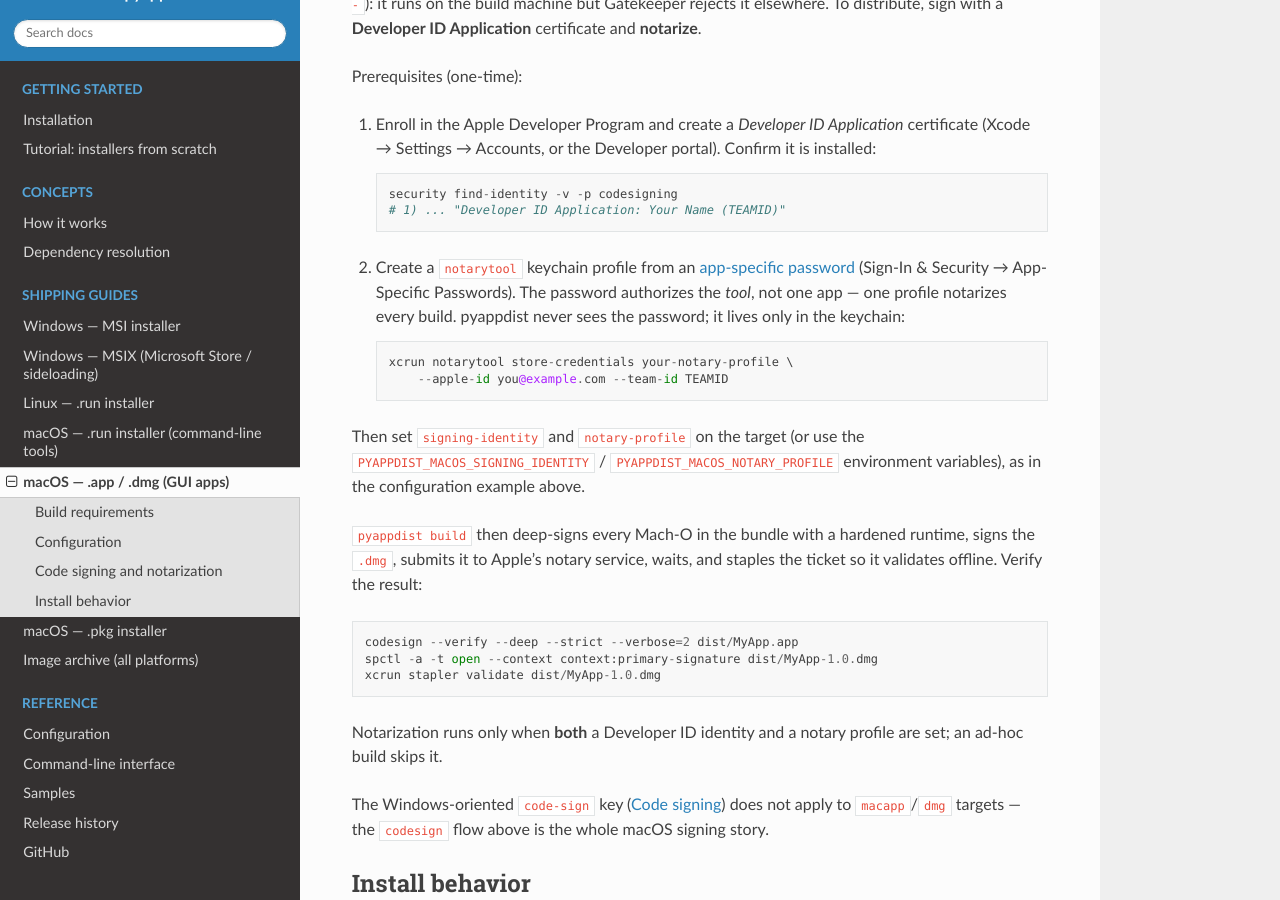
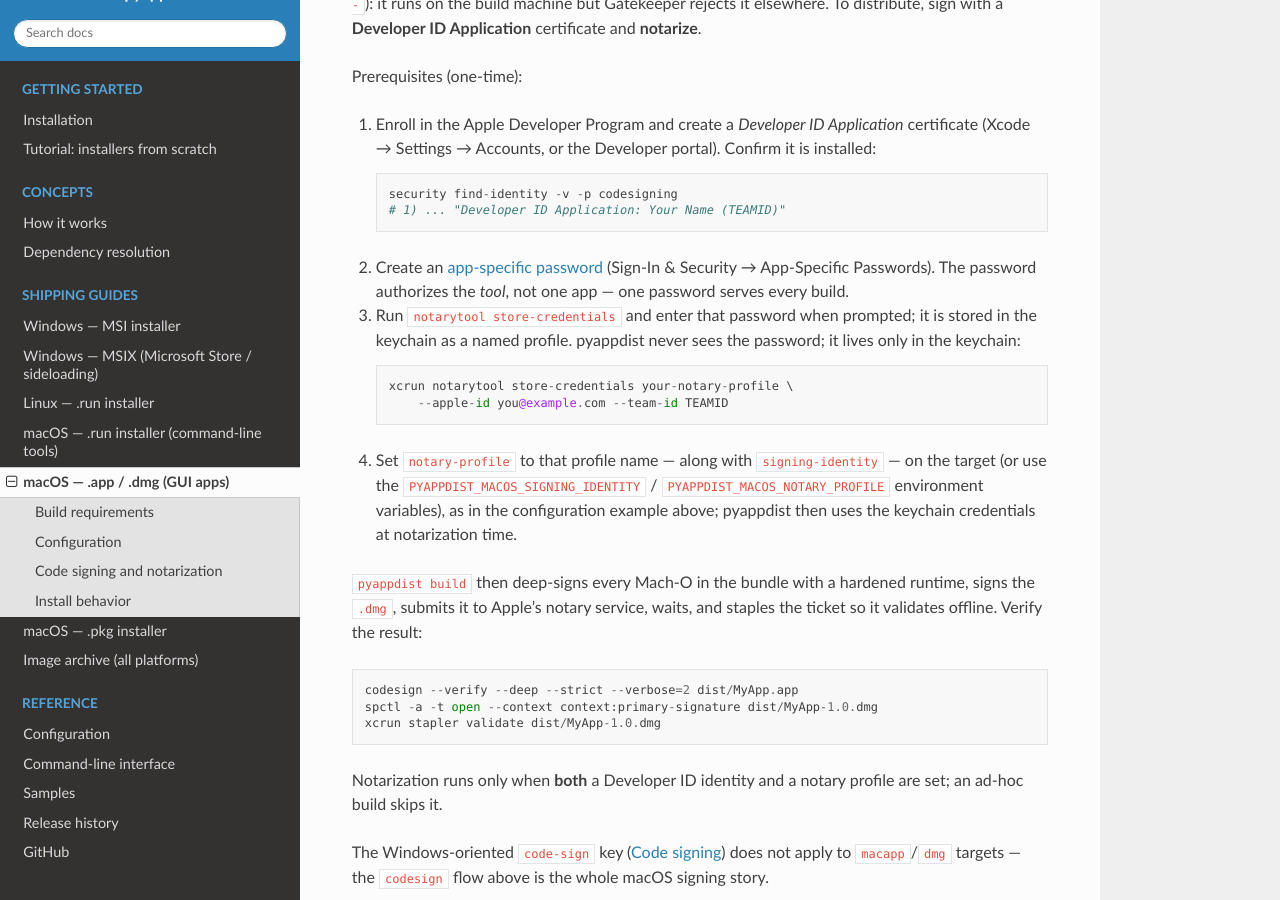
Before and after one commit to atsuoishimoto/pyappdist, a Sphinx documentation site: the page built from docs/platforms/macos-app.rst, in a window 1280 px wide and 900 px high, scrolled down 2257 px. Built offline with Sphinx 7.4.7 and the Read the Docs theme 3.1.0, drawn with Linux system fonts in a browser that asks for light colours.

Commit message:
docs: restructure macOS notarization prerequisites into stepwise list
Split the notarytool keychain-profile prerequisite into separate steps:
create the app-specific password, store it with notarytool
store-credentials, and set notary-profile / signing-identity on the
target.

```diff
--- a/docs/platforms/macos-app.rst
+++ b/docs/platforms/macos-app.rst
@@ -115,17 +115,22 @@
       security find-identity -v -p codesigning
       # 1) ... "Developer ID Application: Your Name (TEAMID)"
 
-2. Create a ``notarytool`` keychain profile from an `app-specific password
-   <https://account.apple.com>`_ (Sign-In & Security → App-Specific Passwords). The
-   password authorizes the *tool*, not one app — one profile notarizes every build.
-   pyappdist never sees the password; it lives only in the keychain::
+2. Create an `app-specific password <https://account.apple.com>`_
+   (Sign-In & Security → App-Specific Passwords). The password authorizes the
+   *tool*, not one app — one password serves every build.
+
+3. Run ``notarytool store-credentials`` and enter that password when prompted;
+   it is stored in the keychain as a named profile. pyappdist never sees the
+   password; it lives only in the keychain::
 
       xcrun notarytool store-credentials your-notary-profile \
           --apple-id you@example.com --team-id TEAMID
 
-Then set ``signing-identity`` and ``notary-profile`` on the target (or use the
-``PYAPPDIST_MACOS_SIGNING_IDENTITY`` / ``PYAPPDIST_MACOS_NOTARY_PROFILE``
-environment variables), as in the configuration example above.
+4. Set ``notary-profile`` to that profile name — along with ``signing-identity`` —
+   on the target (or use the ``PYAPPDIST_MACOS_SIGNING_IDENTITY`` /
+   ``PYAPPDIST_MACOS_NOTARY_PROFILE`` environment variables), as in the
+   configuration example above; pyappdist then uses the keychain credentials at
+   notarization time.
 
 ``pyappdist build`` then deep-signs every Mach-O in the bundle with a hardened
 runtime, signs the ``.dmg``, submits it to Apple's notary service, waits, and staples
```
